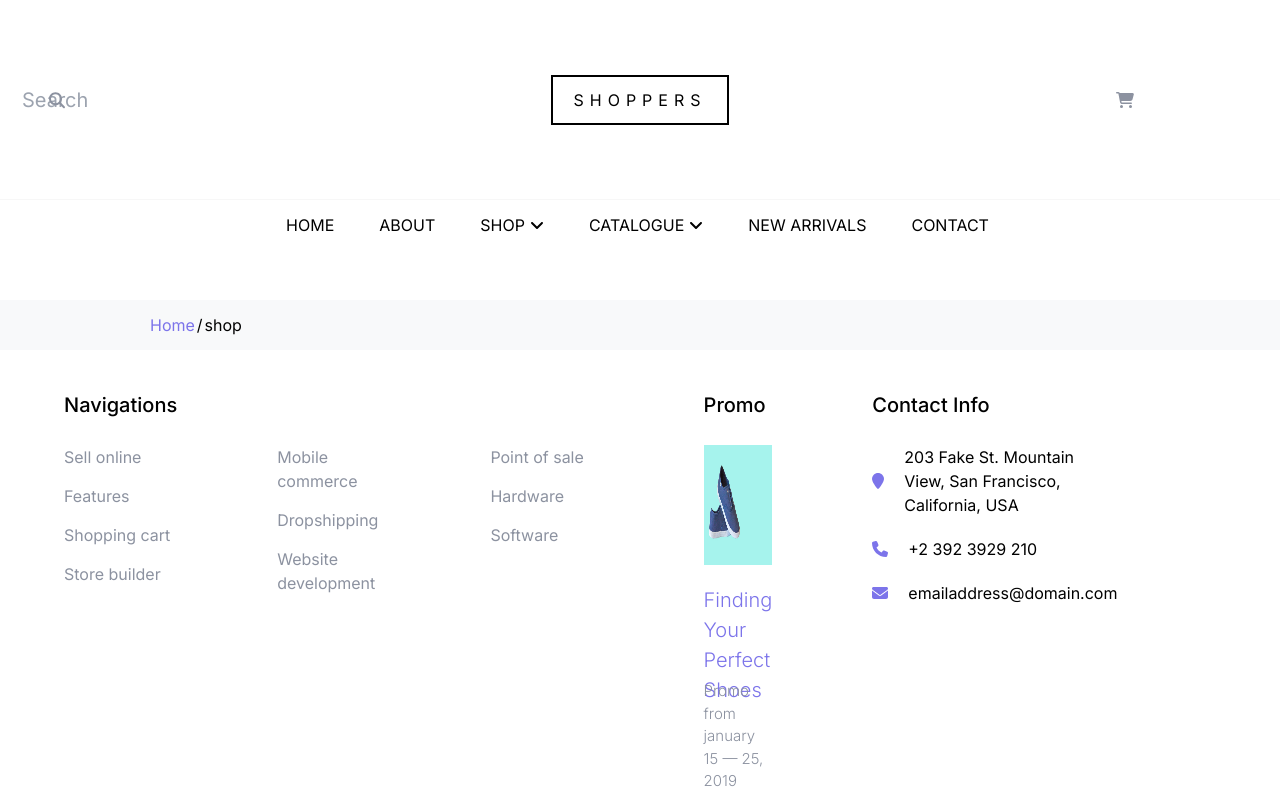
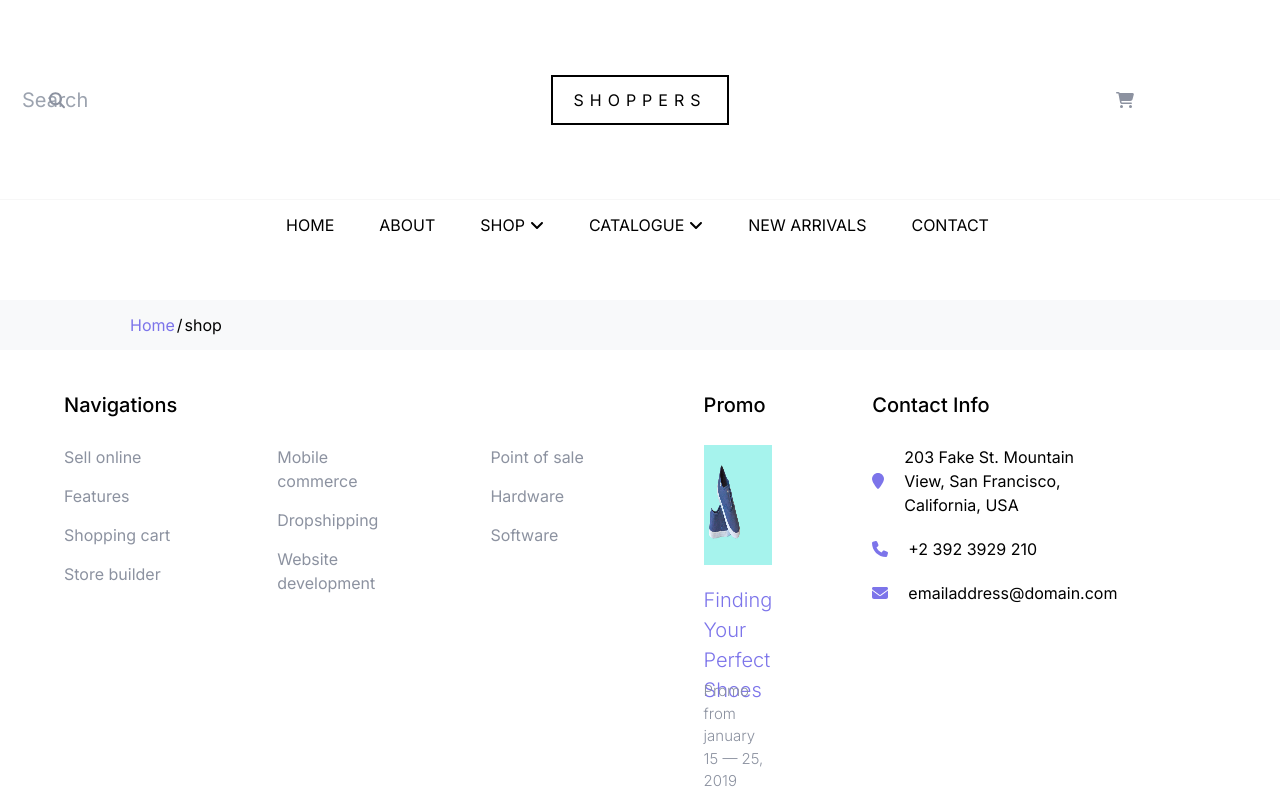
Before and after one commit to MichalStaszkiewicz/e-commerce, a Next.js app: page /shop in a window 1280 px wide. Built offline with nearby package versions, Linux system fonts and the light colour scheme.

Commit message:
shop-nav-container-css

```diff
--- a/components/shop_nav_history.tsx
+++ b/components/shop_nav_history.tsx
@@ -31,7 +31,7 @@ export default function ShopNavHistory() {
 
 
     return (<div className="shop-nav-container">
-        <div className="shop-nav-container" style={{ marginLeft: "150px" }}>
+        <div className="shop-nav-container" style={{ marginLeft: "130px" }}>
 
             {paths.map((item, index) => {
 
```
